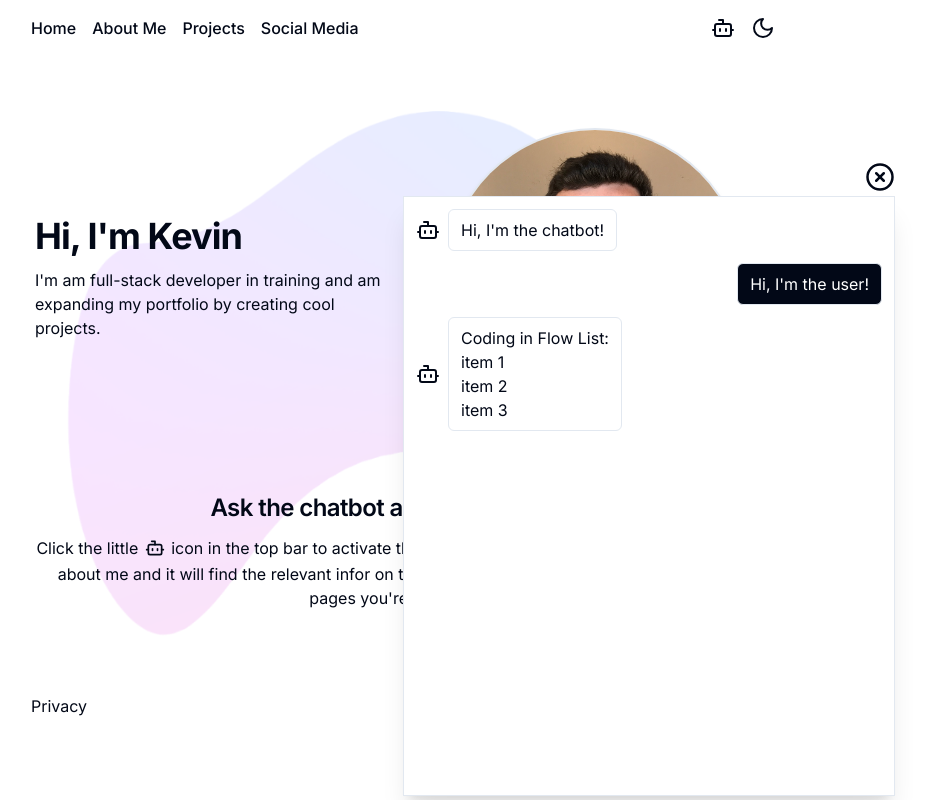
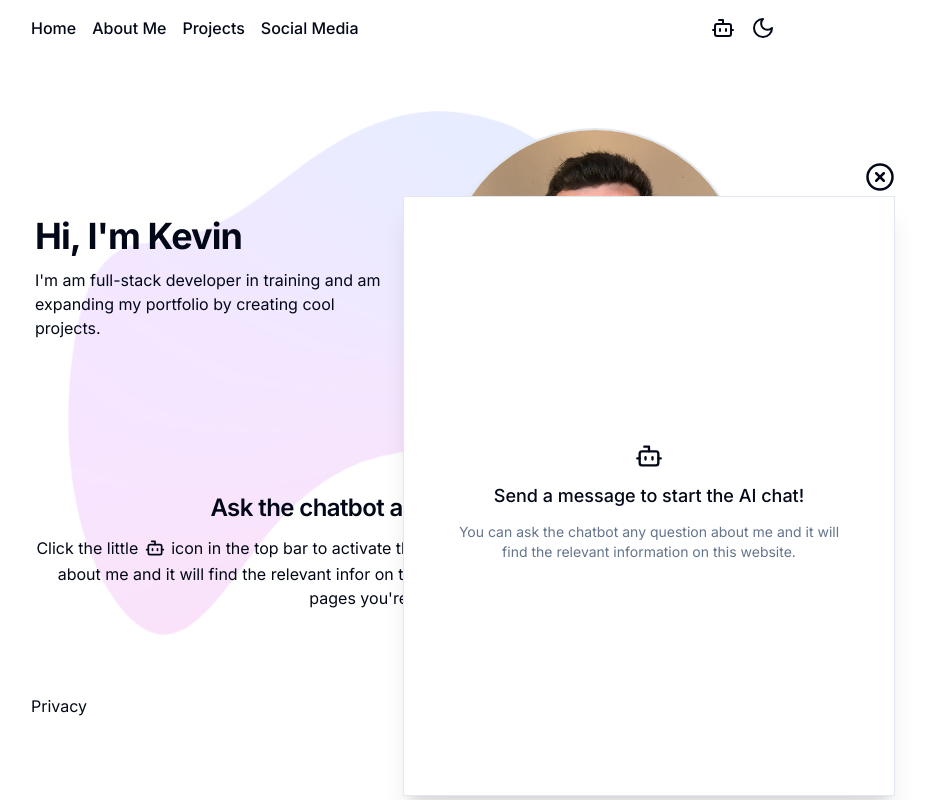
Before and after one commit to kbrenn02/portfolio-website, a Next.js app in the folder portfolio-website/: page / in a window 1280 px wide. Both pictures are taken after a click on the button 960 px from the left and 28 px from the top of the page. Shown: the whole page, without its empty margins (237-1163 px from the left). Built offline with nearby package versions, Linux system fonts and the light colour scheme.

Commit message:
Finish formatting the chatbox

```diff
--- a/portfolio-website/src/components/AIChatBox.tsx
+++ b/portfolio-website/src/components/AIChatBox.tsx
@@ -1,9 +1,10 @@
 import React from "react";
 import { Message, useChat } from "ai/react";
-import { cn } from "../libs/utils";
+import { cn } from "@/src/libs/utils";
 import { Bot, XCircle } from "lucide-react";
 // this useChat hook is coming from Vercel.ai SDK that I already installed
 import ReactMarkdown from "react-markdown";
+import Link from "next/link";
 
 interface AIChatBoxProps {
   open: boolean;
@@ -19,31 +20,7 @@ const AIChatBox = ({ open, onClose }: AIChatBoxProps) => {
     setMessages,
     isLoading,
     error,
-  } = useChat({
-    initialMessages: [
-      {
-        id: "1",
-        role: "assistant",
-        content: "Hi, I'm the chatbot!",
-      },
-      {
-        id: "2",
-        role: "user",
-        content: "Hi, I'm the user!",
-      },
-      {
-        id: "3",
-        role: "assistant",
-        content: `
-[Coding in Flow](http://codinginflow.com)
-List:
-- item 1
-- item 2
-- item 3
-`,
-      },
-    ],
-  }); // the default api endpoint is '/api/chat'
+  } = useChat(); // the default api endpoint is '/api/chat'
 
   return (
     <div
@@ -60,6 +37,18 @@ List:
           {messages.map((message) => (
             <ChatMessage message={message} key={message.id} />
           ))}
+          {!error && messages.length === 0 && (
+            <div className="mx-8 flex h-full flex-col items-center justify-center gap-3 text-center">
+              <Bot size={28} />
+              <p className="text-lg font-medium">
+                Send a message to start the AI chat!
+              </p>
+              <p className="text-sm text-muted-foreground">
+                You can ask the chatbot any question about me and it will find
+                the relevant information on this website.
+              </p>
+            </div>
+          )}
         </div>
       </div>
     </div>
@@ -87,7 +76,30 @@ function ChatMessage({ message: { role, content } }: ChatMessageProps) {
           isAiMessage ? "bg-background" : "bg-foreground text-background",
         )}
       >
-        <ReactMarkdown>{content}</ReactMarkdown>
+        <ReactMarkdown
+          components={{
+            // this is applying specific styling to this different components only in the chatbox
+            a: ({ node, ref, ...props }) => (
+              <Link
+                {...props}
+                href={props.href ?? ""}
+                className="text-primary hover:underline"
+              />
+            ),
+            p: ({ node, ...props }) => (
+              <p {...props} className="mt-3 first:mt-0" />
+            ),
+            ul: ({ node, ...props }) => (
+              <ul
+                {...props}
+                className="mt-3 list-inside list-disc first:mt-0"
+              />
+            ),
+            li: ({ node, ...props }) => <li {...props} className="mt-1" />,
+          }}
+        >
+          {content}
+        </ReactMarkdown>
       </div>
     </div>
   );
```
